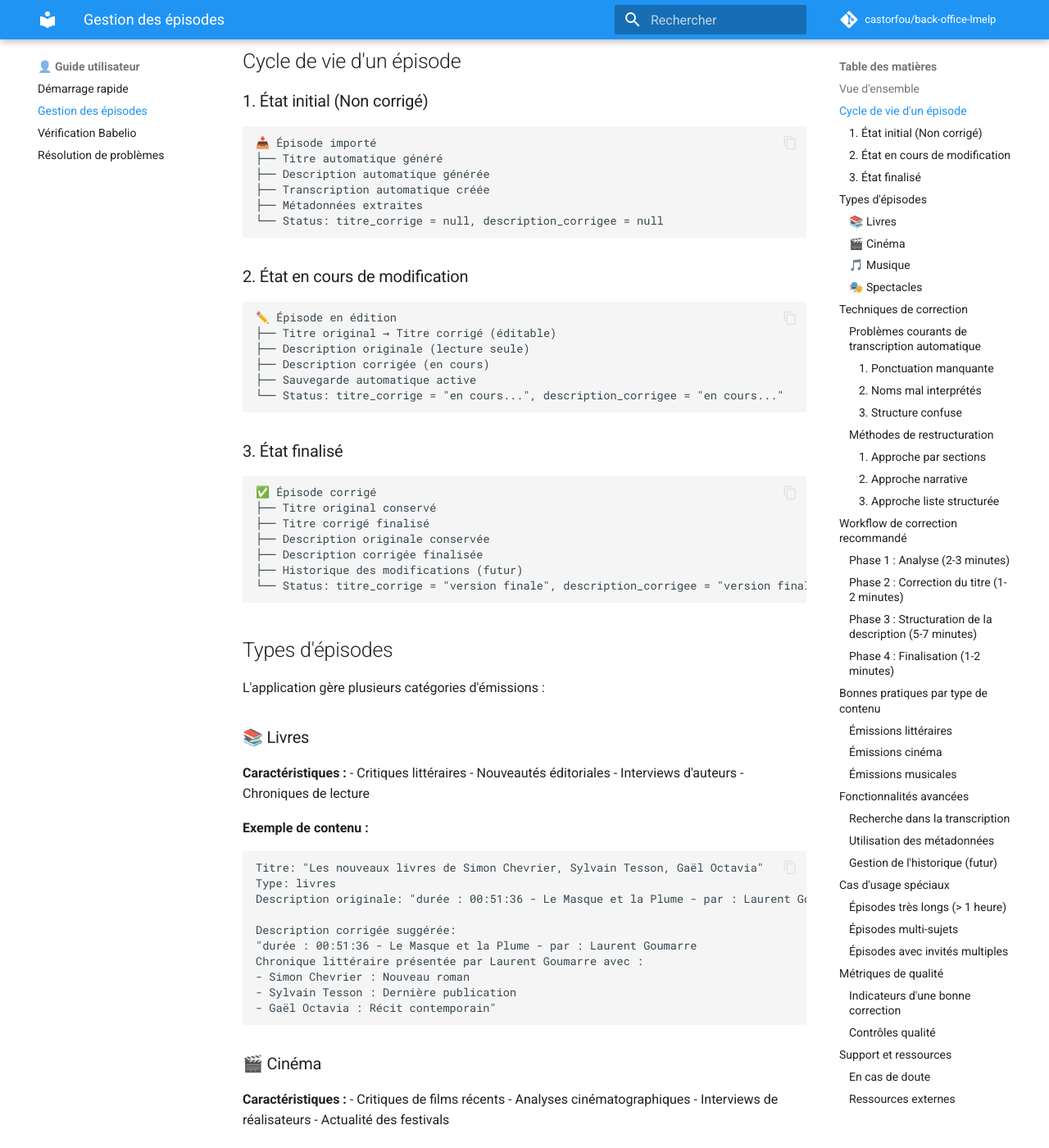
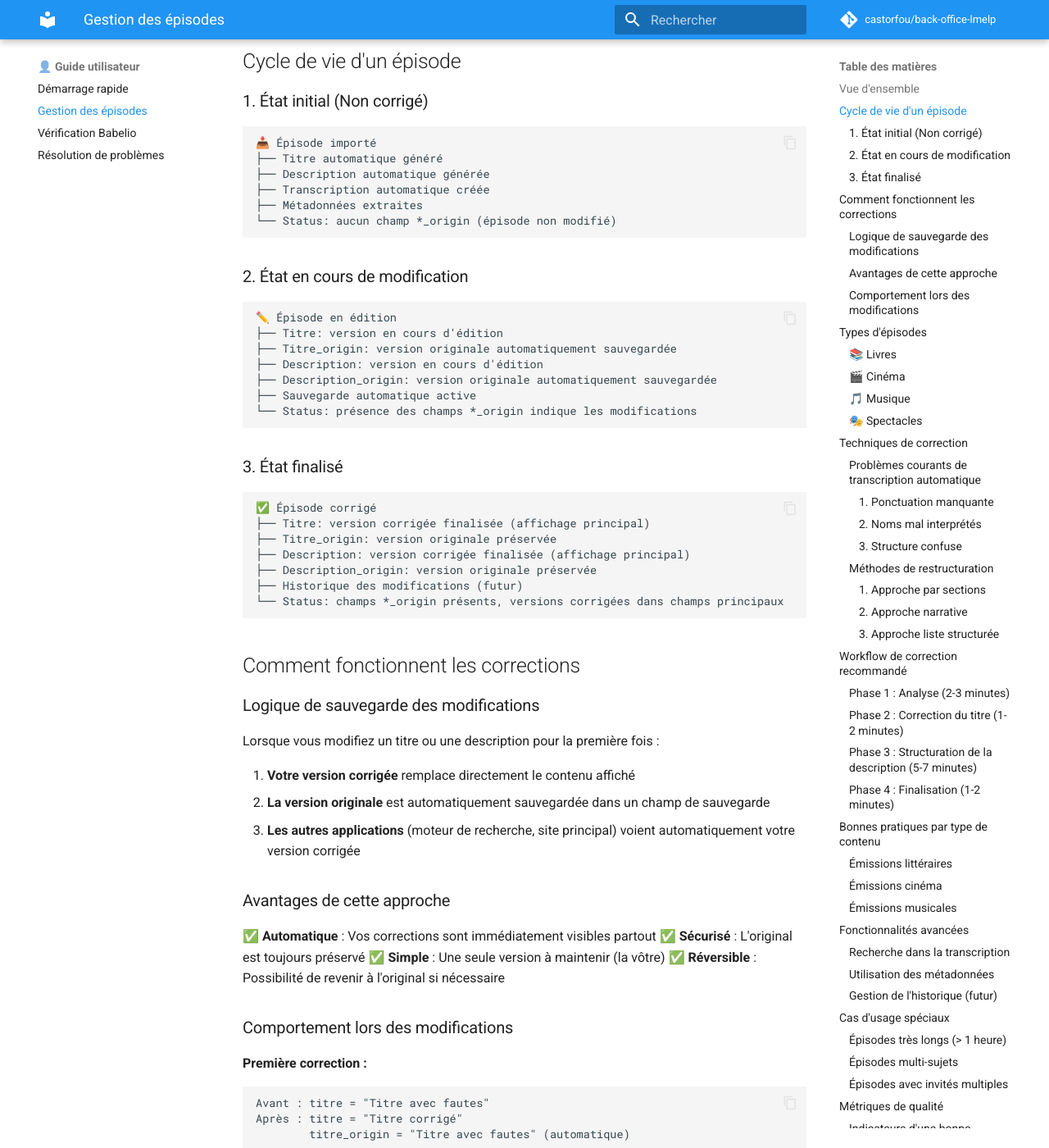
Before and after one commit to castorfou/back-office-lmelp, an MkDocs documentation site: the page built from docs/user/episodes.md, in a window 1280 px wide and 1400 px high, scrolled down 338 px. Shown: the whole window at 82% size. Built offline with MkDocs 1.6.1 and Material for MkDocs 9.7.7, drawn with Linux system fonts in a browser that asks for light colours; comment, search, counter and statistics services are not loaded; some of the changed text lies outside the part shown.

Commit message:
feat: refactor title/description corrections storage logic (#51)
Change how corrections are stored to improve interoperability:
- Store corrected content directly in 'titre'/'description' fields
- Save original content in 'titre_origin'/'description_origin' fields
- Other applications now automatically use corrected versions
- Update statistics logic to count corrections based on *_origin fields

Technical changes:
- Add Episode model support for new *_origin fields
- Implement new MongoDB service methods with backwards compatibility
- Update API endpoints to use new correction logic
- Add comprehensive test suite (12 tests)
- Update developer and user documentation

🤖 Generated with [Claude Code](https://claude.ai/code)

Co-Authored-By: Claude <noreply@anthropic.com>

````diff
--- a/docs/dev/database.md
+++ b/docs/dev/database.md
@@ -35,10 +35,11 @@ class MongoDBService:
 ```json
 {
   "_id": ObjectId("68a3911df8b628e552fdf11f"),
-  "titre": "Les nouveaux livres de Simon Chevrier, Sylvain Tesson, Gaël Octavia, L...",
+  "titre": "Les nouveaux livres de Simon Chevrier, Sylvain Tesson, Gaël Octavia (corrigé)",
+  "titre_origin": "Les nouveaux livres de Simon Chevrier, Sylvain Tesson, Gaël Octavia, L...",
   "date": ISODate("2025-08-03T10:59:59.000Z"),
-  "description": "durée : 00:51:36 - Le Masque et la Plume - par : Laurent Goumarre - Un...",
-  "description_corrigee": "durée : 00:51:36 - Le Masque et la Plume - par : Laurent Goumarre -\n...",
+  "description": "durée : 00:51:36 - Le Masque et la Plume - par : Laurent Goumarre (description corrigée)",
+  "description_origin": "durée : 00:51:36 - Le Masque et la Plume - par : Laurent Goumarre - Un...",
   "url": "https://proxycast.radiofrance.fr/e7ade132-cccd-4bcc-ba98-f620f9c4a0d0/...",
   "audio_rel_filename": "2025/14007-03.08.2025-ITEMA_2420925-2025F400TS0215-NET_MFI_28633905-6...",
   "transcription": " France Inter Le masque et la plume Un tour du monde sur des stacks, u...",
@@ -52,10 +53,11 @@ class MongoDBService:
 | Champ | Type | Obligatoire | Description |
 |-------|------|------------|-------------|
 | `_id` | ObjectId | Oui | Identifiant unique MongoDB |
-| `titre` | String | Oui | Titre de l'épisode |
+| `titre` | String | Oui | Titre de l'épisode (version corrigée si applicable) |
+| `titre_origin` | String | Non | Titre original avant correction |
 | `date` | Date | Oui | Date de diffusion |
-| `description` | String | Oui | Description originale |
-| `description_corrigee` | String | Non | Description corrigée par l'utilisateur |
+| `description` | String | Oui | Description de l'épisode (version corrigée si applicable) |
+| `description_origin` | String | Non | Description originale avant correction |
 | `url` | String | Oui | URL de l'épisode audio |
 | `audio_rel_filename` | String | Oui | Chemin relatif du fichier audio |
 | `transcription` | String | Oui | Transcription de l'épisode |
@@ -68,9 +70,10 @@ class MongoDBService:
 interface Episode {
   _id: ObjectId;
   titre: string;
+  titre_origin?: string | null;
   date: Date;
   description: string;
-  description_corrigee?: string | null;
+  description_origin?: string | null;
   url: string;
   audio_rel_filename: string;
   transcription: string;
@@ -108,11 +111,45 @@ async def get_episode_by_id(self, episode_id: str) -> Optional[dict]:
 ### Update (Mise à jour)
 
 ```python
-async def update_episode_description(self, episode_id: str, description: str) -> bool:
-    """Met à jour la description corrigée d'un épisode."""
+# Nouvelle logique de correction des titres
+async def update_episode_title_new(self, episode_id: str, titre_corrige: str) -> bool:
+    """Met à jour le titre d'un épisode avec sauvegarde de l'original."""
+    # Récupérer l'épisode existant
+    existing_episode = await self.collection.find_one({"_id": ObjectId(episode_id)})
+    if not existing_episode:
+        return False
+
+    # Préparer les données de mise à jour
+    update_data = {"titre": titre_corrige}
+
+    # Sauvegarder l'original seulement si pas déjà fait
+    if "titre_origin" not in existing_episode or existing_episode["titre_origin"] is None:
+        update_data["titre_origin"] = existing_episode.get("titre")
+
     result = await self.collection.update_one(
         {"_id": ObjectId(episode_id)},
-        {"$set": {"description_corrigee": description}}
+        {"$set": update_data}
+    )
+    return result.modified_count > 0
+
+# Nouvelle logique de correction des descriptions
+async def update_episode_description_new(self, episode_id: str, description_corrigee: str) -> bool:
+    """Met à jour la description d'un épisode avec sauvegarde de l'originale."""
+    # Récupérer l'épisode existant
+    existing_episode = await self.collection.find_one({"_id": ObjectId(episode_id)})
+    if not existing_episode:
+        return False
+
+    # Préparer les données de mise à jour
+    update_data = {"description": description_corrigee}
+
+    # Sauvegarder l'original seulement si pas déjà fait
+    if "description_origin" not in existing_episode or existing_episode["description_origin"] is None:
+        update_data["description_origin"] = existing_episode.get("description")
+
+    result = await self.collection.update_one(
+        {"_id": ObjectId(episode_id)},
+        {"$set": update_data}
     )
     return result.modified_count > 0
 ```
@@ -196,8 +233,11 @@ db.episodes.aggregate([
   { $sort: { count: -1 } }
 ])
 
+// Épisodes avec titre corrigé
+db.episodes.countDocuments({ "titre_origin": { $ne: null, $exists: true } })
+
 // Épisodes avec description corrigée
-db.episodes.countDocuments({ "description_corrigee": { $ne: null } })
+db.episodes.countDocuments({ "description_origin": { $ne: null, $exists: true } })
 ```
 
 ### Recherche et filtrage
@@ -286,6 +326,78 @@ async def get_episode_by_id(self, episode_id: str) -> Optional[dict]:
         print(f"Erreur lecture épisode {episode_id}: {e}")
         raise
 ```
+
+## Logique des corrections (Refactorisée)
+
+### Nouvelle approche de stockage des corrections
+
+Depuis la version refactorisée, le système de corrections utilise une nouvelle logique :
+
+#### Principe
+- **Champs principaux** : `titre` et `description` contiennent toujours les versions à afficher (originales ou corrigées)
+- **Champs de sauvegarde** : `titre_origin` et `description_origin` conservent les versions originales seulement quand une correction est faite
+- **Avantage** : Les autres applications (lmelp, moteur de recherche) utilisent automatiquement les versions corrigées sans modification
+
+#### Comportement lors des corrections
+
+```python
+# Première correction d'un titre
+# Avant : { "titre": "Titre original" }
+# Après : {
+#   "titre": "Titre corrigé",
+#   "titre_origin": "Titre original"
+# }
+
+# Corrections suivantes
+# Avant : { "titre": "Titre corrigé", "titre_origin": "Titre original" }
+# Après : {
+#   "titre": "Nouveau titre corrigé",
+#   "titre_origin": "Titre original"  # <- Préservé
+# }
+```
+
+#### Identification des épisodes corrigés
+
+```javascript
+// Épisodes avec titre corrigé
+db.episodes.find({ "titre_origin": { $exists: true, $ne: null } })
+
+// Épisodes avec description corrigée
+db.episodes.find({ "description_origin": { $exists: true, $ne: null } })
+
+// Statistiques des corrections
+db.episodes.aggregate([
+  {
+    $group: {
+      _id: null,
+      total: { $sum: 1 },
+      titres_corriges: {
+        $sum: {
+          $cond: [
+            { $and: [{ $exists: ["$titre_origin"] }, { $ne: ["$titre_origin", null] }] },
+            1, 0
+          ]
+        }
+      },
+      descriptions_corrigees: {
+        $sum: {
+          $cond: [
+            { $and: [{ $exists: ["$description_origin"] }, { $ne: ["$description_origin", null] }] },
+            1, 0
+          ]
+        }
+      }
+    }
+  }
+])
+```
+
+### Compatibilité ascendante
+
+La nouvelle logique maintient la compatibilité avec les épisodes existants :
+- Les épisodes sans corrections n'ont pas de champs `*_origin`
+- Les anciens champs `titre_corrige` et `description_corrigee` sont dépréciés mais peuvent coexister temporairement
+- Migration progressive possible sans interruption de service
 
 ## Migration des données
 
--- a/docs/user/episodes.md
+++ b/docs/user/episodes.md
@@ -14,30 +14,65 @@ La gestion des épisodes est la fonctionnalité centrale du Back-Office LMELP. E
 ├── Description automatique générée
 ├── Transcription automatique créée
 ├── Métadonnées extraites
-└── Status: titre_corrige = null, description_corrigee = null
+└── Status: aucun champ *_origin (épisode non modifié)
 ```
 
 ### 2. État en cours de modification
 
 ```
 ✏️ Épisode en édition
-├── Titre original → Titre corrigé (éditable)
-├── Description originale (lecture seule)
-├── Description corrigée (en cours)
+├── Titre: version en cours d'édition
+├── Titre_origin: version originale automatiquement sauvegardée
+├── Description: version en cours d'édition
+├── Description_origin: version originale automatiquement sauvegardée
 ├── Sauvegarde automatique active
-└── Status: titre_corrige = "en cours...", description_corrigee = "en cours..."
+└── Status: présence des champs *_origin indique les modifications
 ```
 
 ### 3. État finalisé
 
 ```
 ✅ Épisode corrigé
-├── Titre original conservé
-├── Titre corrigé finalisé
-├── Description originale conservée
-├── Description corrigée finalisée
+├── Titre: version corrigée finalisée (affichage principal)
+├── Titre_origin: version originale préservée
+├── Description: version corrigée finalisée (affichage principal)
+├── Description_origin: version originale préservée
 ├── Historique des modifications (futur)
-└── Status: titre_corrige = "version finale", description_corrigee = "version finale"
+└── Status: champs *_origin présents, versions corrigées dans champs principaux
+```
+
+## Comment fonctionnent les corrections
+
+### Logique de sauvegarde des modifications
+
+Lorsque vous modifiez un titre ou une description pour la première fois :
+
+1. **Votre version corrigée** remplace directement le contenu affiché
+2. **La version originale** est automatiquement sauvegardée dans un champ de sauvegarde
+3. **Les autres applications** (moteur de recherche, site principal) voient automatiquement votre version corrigée
+
+### Avantages de cette approche
+
+✅ **Automatique** : Vos corrections sont immédiatement visibles partout
+✅ **Sécurisé** : L'original est toujours préservé
+✅ **Simple** : Une seule version à maintenir (la vôtre)
+✅ **Réversible** : Possibilité de revenir à l'original si nécessaire
+
+### Comportement lors des modifications
+
+**Première correction :**
+```
+Avant : titre = "Titre avec fautes"
+Après : titre = "Titre corrigé"
+        titre_origin = "Titre avec fautes" (automatique)
+```
+
+**Corrections suivantes :**
+```
+Avant : titre = "Titre corrigé"
+        titre_origin = "Titre avec fautes"
+Après : titre = "Titre encore mieux corrigé"
+        titre_origin = "Titre avec fautes" (préservé)
 ```
 
 ## Types d'épisodes
````
Also changed, not shown: 6 other files.
